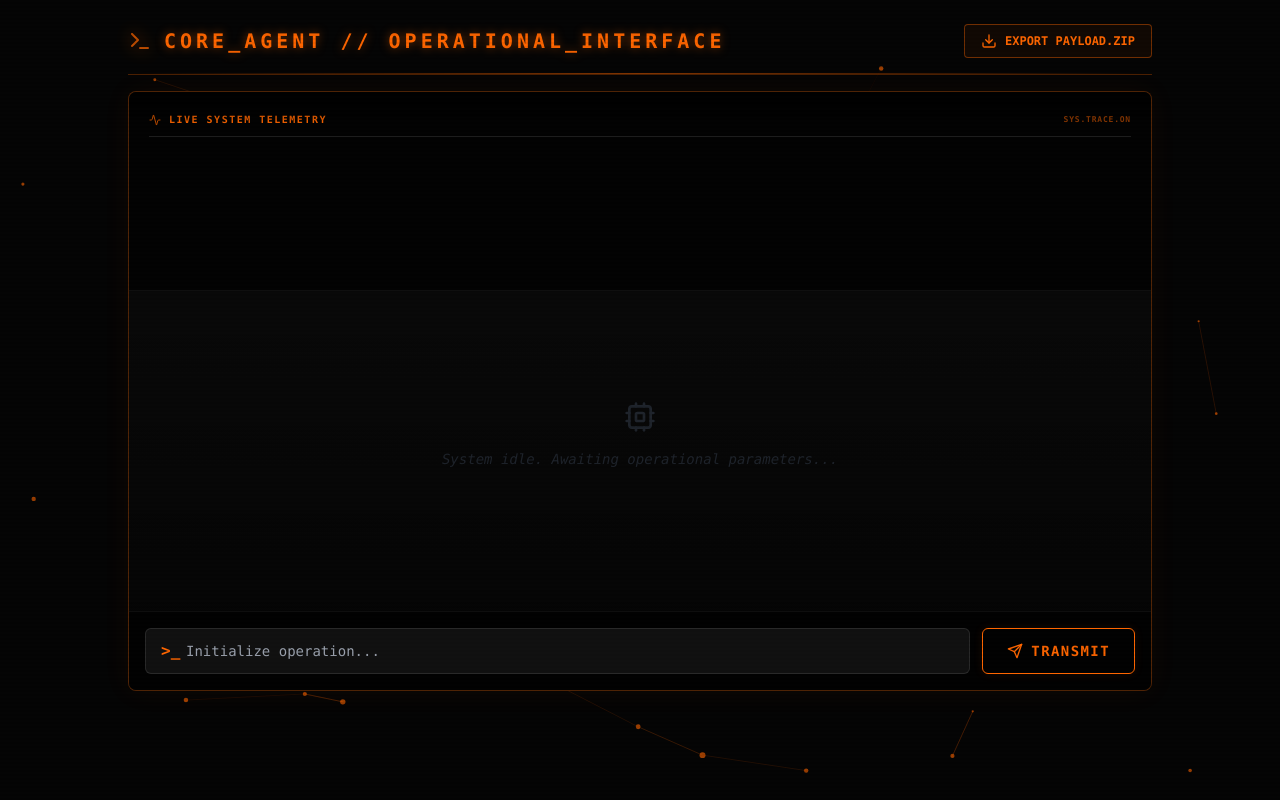
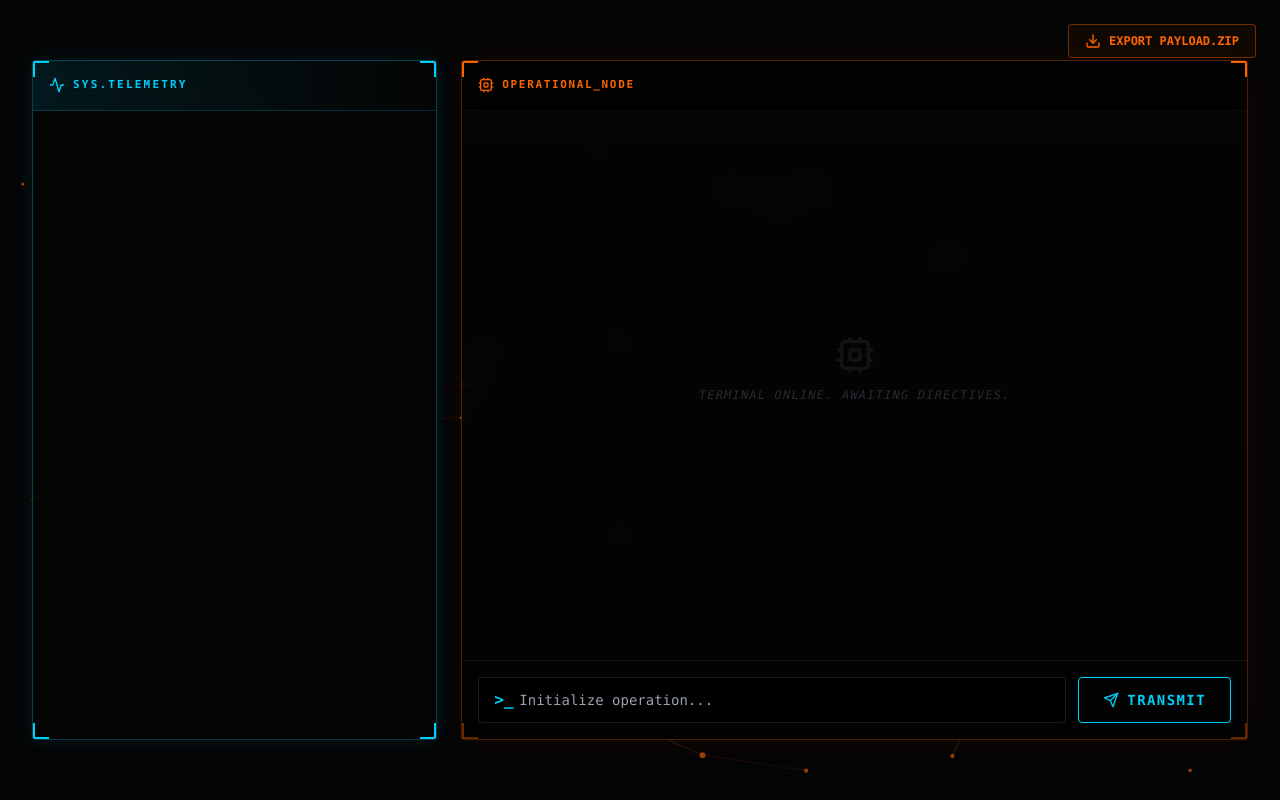
Before and after one commit to rkhm2004/Local-data-agent, a Next.js app in the folder frontend/: page / in a window 1280 px wide. Built offline with nearby package versions, Linux system fonts and the light colour scheme.

Commit message:
Correcting the chat parts

```diff
--- a/frontend/src/app/page.tsx
+++ b/frontend/src/app/page.tsx
@@ -3,7 +3,6 @@ import React, { useState } from "react";
 import ParticleBg from "@/components/ParticleBg";
 import ChatWindow from "@/components/ChatWindow";
 import FileManager from "@/components/FileManager";
-import { Terminal } from "lucide-react";
 
 export type AgentState = "idle" | "searching" | "executing" | "streaming";
 
@@ -17,7 +16,7 @@ export default function Home() {
     setLogs([]);
     setLlmResponse("");
     setIsStreaming(true);
-    setAgentState("searching"); // Initial state when trigger is hit
+    setAgentState("searching");
 
     try {
       const response = await fetch("http://localhost:8000/api/chat/stream", {
@@ -48,7 +47,6 @@ export default function Home() {
 
               if (currentEvent === "processing" && dataContent.trim()) {
                 setLogs((prev) => [...prev, dataContent.trim()]);
-                // Shift state based on telemetry text
                 if (dataContent.includes("thinking and executing")) {
                   setAgentState("executing");
                 }
@@ -70,25 +68,20 @@ export default function Home() {
   };
 
   return (
-    <main className="relative min-h-screen w-screen overflow-x-hidden bg-transparent text-gray-100 flex flex-col items-center justify-between p-6 font-mono">
+    <main className="relative h-screen w-screen overflow-hidden bg-transparent text-gray-100 flex flex-col items-center justify-center p-4 md:p-8 font-mono">
       {/* Dynamic Background */}
       <ParticleBg agentState={agentState} />
 
       {/* CRT Scanline Overlay */}
       <div className="pointer-events-none fixed inset-0 z-50 h-full w-full bg-[linear-gradient(rgba(18,16,16,0)_50%,rgba(0,0,0,0.25)_50%)] bg-[length:100%_4px] opacity-20" />
 
-      <header className="z-10 w-full max-w-5xl flex items-center justify-between border-b border-[#FF6600]/30 pb-4 mb-4 relative">
-        <div className="absolute bottom-0 left-0 h-[1px] w-full bg-gradient-to-r from-transparent via-[#FF6600] to-transparent opacity-50" />
-        <div className="flex items-center gap-3">
-          <Terminal className="text-[#FF6600] h-6 w-6 animate-pulse drop-shadow-[0_0_8px_rgba(255,102,0,0.8)]" />
-          <h1 className="text-xl font-bold tracking-[0.2em] text-[#FF6600] drop-shadow-[0_0_5px_rgba(255,102,0,0.5)]">
-            CORE_AGENT // OPERATIONAL_INTERFACE
-          </h1>
-        </div>
+      {/* Floating File Manager */}
+      <div className="absolute top-6 right-6 z-50">
         <FileManager />
-      </header>
+      </div>
 
-      <section className="z-10 w-full max-w-5xl flex-1 grid grid-cols-1 gap-6 my-auto">
+      {/* Main App Container - Widened for Side-by-Side layout */}
+      <section className="z-10 w-full max-w-7xl h-[85vh] flex">
         <ChatWindow
           logs={logs}
           llmResponse={llmResponse}
--- a/frontend/src/components/ChatWindow.tsx
+++ b/frontend/src/components/ChatWindow.tsx
@@ -29,44 +29,69 @@ export default function ChatWindow({ logs, llmResponse, isStreaming, agentState,
     setInput("");
   };
 
-  // Status visualizer mapping
+  // Dynamic Status for the Right Panel
   const getStatusVisuals = () => {
     switch (agentState) {
-      case "searching": return { color: "text-cyan-400", border: "border-cyan-500/50", glow: "shadow-[0_0_30px_rgba(0,255,255,0.15)]", icon: <Database className="h-4 w-4 animate-pulse" /> };
-      case "executing": return { color: "text-red-500", border: "border-red-500/50", glow: "shadow-[0_0_40px_rgba(255,0,51,0.2)]", icon: <Zap className="h-4 w-4 animate-bounce" /> };
-      case "streaming": return { color: "text-emerald-400", border: "border-emerald-500/50", glow: "shadow-[0_0_30px_rgba(0,255,102,0.15)]", icon: <Cpu className="h-4 w-4 animate-pulse" /> };
-      default: return { color: "text-[#FF6600]", border: "border-[#FF6600]/30", glow: "shadow-[0_0_30px_rgba(255,102,0,0.05)]", icon: <Cpu className="h-4 w-4" /> };
+      case "searching": return { color: "text-cyan-400", border: "border-cyan-500/50", glow: "shadow-[0_0_30px_rgba(0,255,255,0.15)]", corner: "border-cyan-500", icon: <Database className="h-4 w-4 animate-pulse" /> };
+      case "executing": return { color: "text-red-500", border: "border-red-500/50", glow: "shadow-[0_0_40px_rgba(255,0,51,0.2)]", corner: "border-red-500", icon: <Zap className="h-4 w-4 animate-bounce" /> };
+      case "streaming": return { color: "text-emerald-400", border: "border-emerald-500/50", glow: "shadow-[0_0_30px_rgba(0,255,102,0.15)]", corner: "border-emerald-500", icon: <Cpu className="h-4 w-4 animate-pulse" /> };
+      default: return { color: "text-[#FF6600]", border: "border-[#FF6600]/30", glow: "shadow-[0_0_30px_rgba(255,102,0,0.05)]", corner: "border-[#FF6600]", icon: <Cpu className="h-4 w-4" /> };
     }
   };
 
   const visuals = getStatusVisuals();
 
   return (
-    <div className={`flex flex-col h-[75vh] bg-[#0A0A0A]/95 border ${visuals.border} rounded-lg ${visuals.glow} backdrop-blur-xl overflow-hidden font-mono transition-all duration-700 relative`}>
+    <div className="flex flex-col md:flex-row w-full h-full gap-6 font-mono">
 
-      {/* Top Telemetry Panel */}
-      <div className="h-1/3 border-b border-white/5 bg-black/60 p-5 overflow-y-auto text-xs text-emerald-400 relative">
-        <div className="absolute top-0 left-0 w-full h-8 bg-gradient-to-b from-black/80 to-transparent pointer-events-none" />
-        <div className={`flex items-center gap-2 mb-3 pb-2 border-b border-white/10 ${visuals.color} uppercase tracking-[0.15em] text-[10px] font-bold transition-colors duration-500`}>
-          <Activity className="h-3 w-3 animate-pulse" /> Live System Telemetry
-          <span className="ml-auto text-[8px] tracking-widest opacity-50">SYS.TRACE.ON</span>
+      {/* ========================================== */}
+      {/* LEFT PANEL: TELEMETRY (Light Blue Accents) */}
+      {/* ========================================== */}
+      <div className="hidden md:flex flex-col w-1/3 bg-[#050505]/80 border border-[#00D4FF]/30 rounded shadow-[0_0_20px_rgba(0,212,255,0.1)] backdrop-blur-md relative overflow-hidden">
+        {/* Sci-Fi Corner Accents */}
+        <div className="absolute top-0 left-0 w-4 h-4 border-t-2 border-l-2 border-[#00D4FF]" />
+        <div className="absolute top-0 right-0 w-4 h-4 border-t-2 border-r-2 border-[#00D4FF]" />
+        <div className="absolute bottom-0 left-0 w-4 h-4 border-b-2 border-l-2 border-[#00D4FF]" />
+        <div className="absolute bottom-0 right-0 w-4 h-4 border-b-2 border-r-2 border-[#00D4FF]" />
+
+        <div className="p-4 border-b border-[#00D4FF]/20 bg-gradient-to-r from-[#00D4FF]/10 to-transparent">
+          <div className="flex items-center gap-2 text-[#00D4FF] uppercase tracking-[0.2em] text-[11px] font-bold">
+            <Activity className="h-4 w-4 animate-pulse" />
+            SYS.TELEMETRY
           </div>
+        </div>
+
+        <div className="flex-1 p-4 overflow-y-auto text-[11px] text-[#00D4FF]/80 space-y-3">
           {logs && logs.map((log, i) => (
-          <motion.div initial={{ opacity: 0, x: -10 }} animate={{ opacity: 1, x: 0 }} key={i} className="mb-1.5 opacity-90">
+            <motion.div initial={{ opacity: 0, x: -10 }} animate={{ opacity: 1, x: 0 }} key={i} className="pl-2 border-l border-[#00D4FF]/30">
               {log}
             </motion.div>
           ))}
           {isStreaming && (!logs || logs.length === 0) && (
-          <span className="animate-pulse text-gray-600">Awaiting system instructions...</span>
+            <span className="animate-pulse opacity-50 block mt-2">AWAITING HOOK...</span>
           )}
         </div>
+      </div>
 
-      {/* Main Output Panel */}
-      <div className="flex-1 p-6 overflow-y-auto space-y-4 text-sm bg-gradient-to-b from-transparent to-black/40">
-        <div className={`flex items-center gap-2 ${visuals.color} uppercase tracking-[0.15em] text-[10px] font-bold mb-4 opacity-70 transition-colors duration-500`}>
+      {/* ========================================== */}
+      {/* RIGHT PANEL: MAIN AI RESPONSE NODE         */}
+      {/* ========================================== */}
+      <div className={`flex flex-col flex-1 bg-[#050505]/80 border ${visuals.border} rounded ${visuals.glow} backdrop-blur-md relative overflow-hidden transition-all duration-700`}>
+        {/* Dynamic Sci-Fi Corner Accents */}
+        <div className={`absolute top-0 left-0 w-4 h-4 border-t-2 border-l-2 ${visuals.corner} transition-colors duration-700`} />
+        <div className={`absolute top-0 right-0 w-4 h-4 border-t-2 border-r-2 ${visuals.corner} transition-colors duration-700`} />
+        <div className={`absolute bottom-0 left-0 w-4 h-4 border-b-2 border-l-2 ${visuals.corner} transition-colors duration-700`} />
+        <div className={`absolute bottom-0 right-0 w-4 h-4 border-b-2 border-r-2 ${visuals.corner} transition-colors duration-700`} />
+
+        <div className="p-4 border-b border-white/5 bg-black/40">
+          <div className={`flex items-center gap-2 ${visuals.color} uppercase tracking-[0.15em] text-[11px] font-bold transition-colors duration-500`}>
             {visuals.icon}
-          <span>Response Node {agentState !== "idle" && `[${agentState.toUpperCase()}]`}</span>
+            <span>OPERATIONAL_NODE {agentState !== "idle" && `[${agentState.toUpperCase()}]`}</span>
           </div>
+        </div>
+
+        {/* Output Area */}
+        <div className="flex-1 p-6 overflow-y-auto space-y-4 text-sm bg-gradient-to-b from-transparent to-black/20">
           <AnimatePresence mode="wait">
             {llmResponse && (
               <motion.div initial={{ opacity: 0 }} animate={{ opacity: 1 }} className="leading-loose text-gray-200 whitespace-pre-line tracking-wide">
@@ -75,36 +100,38 @@ export default function ChatWindow({ logs, llmResponse, isStreaming, agentState,
               </motion.div>
             )}
             {!llmResponse && !isStreaming && (
-            <div className="flex flex-col items-center justify-center h-full text-gray-700 italic opacity-50 space-y-2">
-              <Cpu className="h-8 w-8 mb-2" />
-              <p>System idle. Awaiting operational parameters...</p>
+              <div className="flex flex-col items-center justify-center h-full text-gray-600 italic space-y-3">
+                <Cpu className="h-10 w-10 opacity-20" />
+                <p className="opacity-50 tracking-widest text-xs uppercase">Terminal Online. Awaiting Directives.</p>
               </div>
             )}
           </AnimatePresence>
           <div ref={logEndRef} />
         </div>
 
-      {/* Control Input */}
-      <form onSubmit={handleSubmit} className="p-4 bg-black/80 border-t border-white/5 flex gap-3 relative z-10">
-        <div className="relative flex-1">
-          <span className="absolute left-4 top-1/2 -translate-y-1/2 text-[#FF6600] font-bold">&gt;_</span>
+        {/* Input Form */}
+        <form onSubmit={handleSubmit} className="p-4 bg-black/60 border-t border-white/5 flex gap-3 relative z-10">
+          <div className="relative flex-1 group">
+            <span className={`absolute left-4 top-1/2 -translate-y-1/2 font-bold transition-colors duration-300 ${isStreaming ? 'text-gray-600' : 'text-[#00D4FF]'}`}>&gt;_</span>
             <input
               type="text"
               value={input}
               onChange={(e) => setInput(e.target.value)}
               placeholder="Initialize operation..."
-            className={`w-full bg-[#111] border border-white/10 rounded-md pl-10 pr-4 py-3 text-sm text-white focus:outline-none focus:border-transparent focus:ring-1 focus:ring-[#FF6600] font-mono transition-all ${isStreaming ? 'opacity-50' : ''}`}
+              className={`w-full bg-black/50 border border-white/10 rounded pl-10 pr-4 py-3 text-sm text-white focus:outline-none focus:border-[#00D4FF]/50 focus:bg-black font-mono transition-all ${isStreaming ? 'opacity-50' : ''}`}
               disabled={isStreaming}
             />
           </div>
           <button
             type="submit"
             disabled={isStreaming}
-          className="bg-transparent border border-[#FF6600] text-[#FF6600] hover:bg-[#FF6600] hover:text-black disabled:border-gray-800 disabled:text-gray-600 font-bold px-6 py-2 rounded-md transition-all duration-300 flex items-center gap-2 text-sm tracking-widest uppercase shadow-[0_0_10px_rgba(255,102,0,0.1)] hover:shadow-[0_0_20px_rgba(255,102,0,0.4)]"
+            className="bg-transparent border border-[#00D4FF] text-[#00D4FF] hover:bg-[#00D4FF] hover:text-black disabled:border-gray-800 disabled:text-gray-600 font-bold px-6 py-2 rounded transition-all duration-300 flex items-center gap-2 text-sm tracking-widest uppercase shadow-[0_0_10px_rgba(0,212,255,0.1)] hover:shadow-[0_0_20px_rgba(0,212,255,0.4)]"
           >
             <Send className="h-4 w-4" /> Transmit
           </button>
         </form>
+
+      </div>
     </div>
   );
 }
```
Lines whose indentation alone changed are shown as unchanged.
